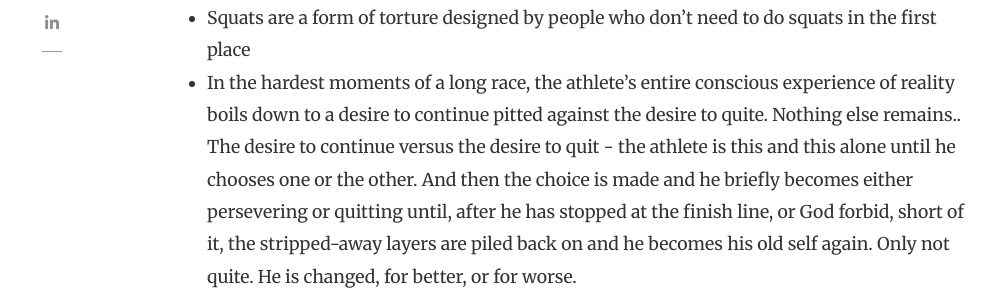
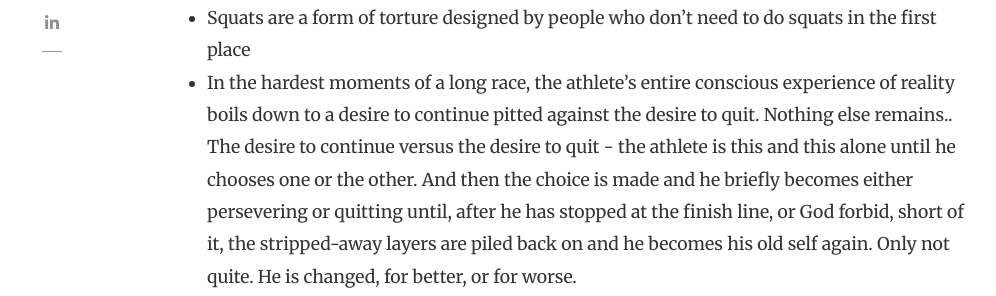
Before and after one commit to jsingh41/jsingh41.github.io, a Jekyll site: the page built from _posts/2020-01-19-women_who_tri.md, in a window 1280 px wide and 900 px high, scrolled down 2150 px. Shown: the part 188-484 px from the top of the window, without its empty margins (118-1114 px from the left). Built offline with Jekyll 4.4.1, drawn with Linux system fonts in a browser that asks for light colours; nearby versions of some CDN libraries; comment, search, counter and statistics services are not loaded.

Commit message:
Update 2020-01-19-women_who_tri.md

```diff
--- a/_posts/2020-01-19-women_who_tri.md
+++ b/_posts/2020-01-19-women_who_tri.md
@@ -23,7 +23,7 @@ _“If you can’t fly, then run. If you can’t run, then walk. If you can’t
  - We cannot become what we want to be by remaining who we are
  - We lose ourselves in the things we love. We find ourselves there, too.
  - Squats are a form of torture designed by people who don’t need to do squats in the first place
- - In the hardest moments of a long race, the athlete’s entire conscious experience of reality boils down to a desire to continue pitted against the desire to quite. Nothing else remains.. The desire to continue versus the desire to quit - the athlete is this and this alone until he chooses one or the other. And then the choice is made and he briefly becomes either persevering or quitting until, after he has stopped at the finish line, or God forbid, short of it, the stripped-away layers are piled back on and he becomes his old self again. Only not quite. He is changed, for better, or for worse.
+ - In the hardest moments of a long race, the athlete’s entire conscious experience of reality boils down to a desire to continue pitted against the desire to quit. Nothing else remains.. The desire to continue versus the desire to quit - the athlete is this and this alone until he chooses one or the other. And then the choice is made and he briefly becomes either persevering or quitting until, after he has stopped at the finish line, or God forbid, short of it, the stripped-away layers are piled back on and he becomes his old self again. Only not quite. He is changed, for better, or for worse.
  - Ability is what you’re capable of doing. Motivation determines what you do. Attitude determines how well you do it.
  - Whatever you’re meant to do, do it. The conditions are always impossible.
  - I’m strong; I’m tough; I still wear my eyeliner
```
